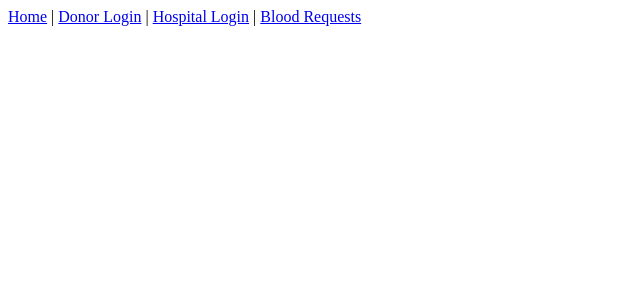
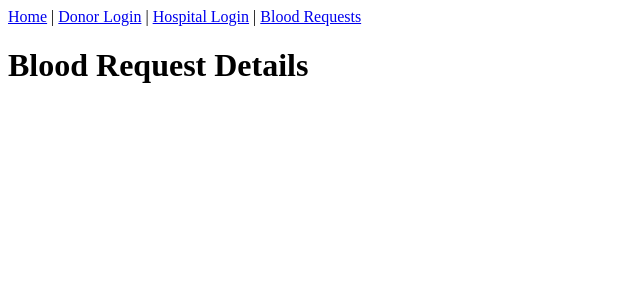
Before and after one commit to kavya685/BloodBridge, a React (Vite) app in the folder bloodbridge-frontend/: page /blood-requests/1 in a window 1280 px wide. Shown: the top 300 px of the page, without its empty margins (0-640 px from the left). Built offline with nearby package versions, Linux system fonts and the light colour scheme.

Commit message:
feat: add more features for displaying blood request details

```diff
--- a/bloodbridge-frontend/src/App.jsx
+++ b/bloodbridge-frontend/src/App.jsx
@@ -6,7 +6,8 @@ import HospitalLogin from "./pages/hospital/Login";
 import Navbar from "./components/Navbar";
 import Dashboard from "./pages/donor/Dashboard";
 import ProtectedRoute from "./components/ProtectedRoute";
-import BloodRequests from "./pages/BloodRequests";
+import BloodRequests from "./pages/bloodRequests/BloodRequests";
+import BloodRequestDetails from "./pages/bloodRequests/BloodRequestDetails";
 
 // react router takes care of which component to display when url changes
 function App() {
@@ -41,7 +42,12 @@ function App() {
           <Route
             path="/blood-requests"
             element={<BloodRequests />}
-                    />
+           />
+
+           <Route
+             path="/blood-requests/:id"
+             element={<BloodRequestDetails />}
+            />
         </Routes>
       </>
   );
--- a/bloodbridge-frontend/src/components/BloodRequestCard.jsx
+++ b/bloodbridge-frontend/src/components/BloodRequestCard.jsx
@@ -1,8 +1,13 @@
 import "../styles/components/BloodRequestCard.css";
+import { useNavigate } from "react-router-dom";
 
 function BloodRequestCard({ request }) {
+    const navigate = useNavigate();
+
     return (
-        <div className="card">
+        <div className="card"
+        onClick={() => navigate(`/blood-requests/${request.id}`)}
+        >
             <h3>{request.bloodGroup}</h3>
 
             <p>Units Required: {request.unitsRequired}</p>
--- /dev/null
+++ b/bloodbridge-frontend/src/pages/bloodRequests/BloodRequestDetails.jsx
@@ -0,0 +1,7 @@
+function BloodRequestDetails() {
+    return (
+        <h1>Blood Request Details</h1>
+    );
+}
+
+export default BloodRequestDetails;
--- a/bloodbridge-frontend/src/pages/BloodRequests.jsx
+++ b/bloodbridge-frontend/src/pages/bloodRequests/BloodRequests.jsx
@@ -1,6 +1,6 @@
 import { useEffect, useState } from "react";
-import { getAllBloodRequests } from "../services/bloodRequestService";
-import BloodRequestCard from "../components/BloodRequestCard";
+import { getAllBloodRequests } from "../../services/bloodRequestService";
+import BloodRequestCard from "../../components/BloodRequestCard";
 
 function BloodRequests() {
 
```
